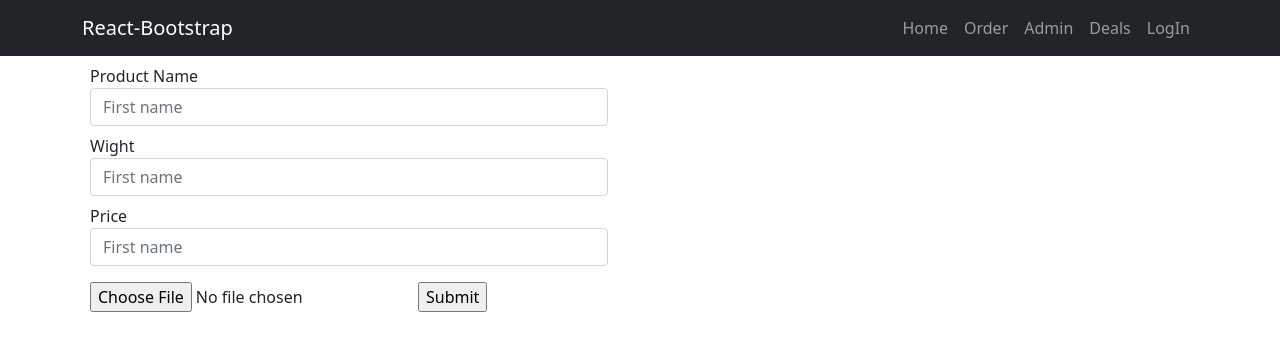
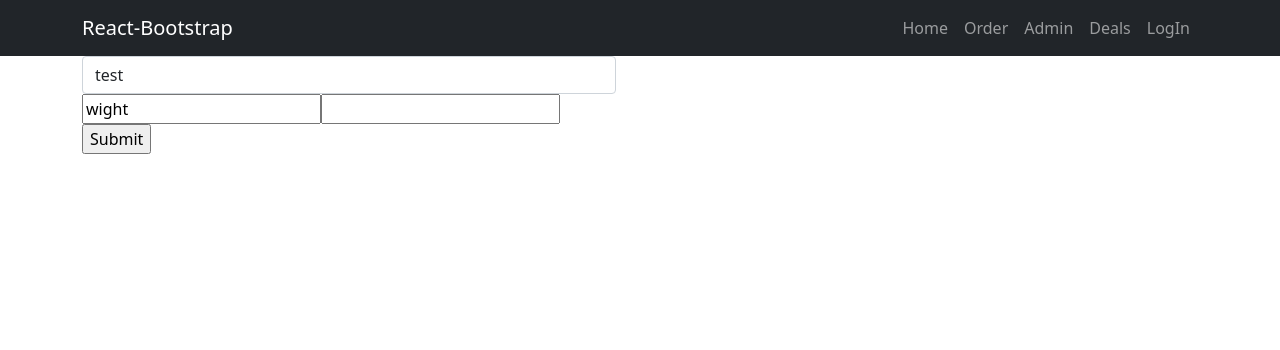
Before and after one commit to AbidurRahman24/Super-Shop, a React (Create React App) app: page /order in a window 1280 px wide. Shown: the top 350 px of the page. Built offline with nearby package versions, Linux system fonts and the light colour scheme.

Commit message:
some error show

```diff
--- a/src/App.js
+++ b/src/App.js
@@ -33,9 +33,9 @@ function App() {
             <Route path='/login'>
               <Login></Login>
             </Route>
-            <PrivateRoute path="/product/:id">
+            <Route path="/product/:id">
               <Checkout></Checkout>
-            </PrivateRoute>
+            </Route>
             <Route path='/order'>
               <Order></Order>
             </Route>
--- a/src/components/Card/Card.js
+++ b/src/components/Card/Card.js
@@ -2,7 +2,8 @@ import React from 'react';
 import './Card.css'
 
 const Card = (props) => {
-    const {id, name, email} = props.products
+
+    const {_id, name, wigth, price} = props.products
 
     return (
         <div>
@@ -11,15 +12,16 @@ const Card = (props) => {
                         <div class="card">
                             <ima class="card-img-top" src="..." alt="Card image cap" />
                             <div class="card-body">
+                                <p> {_id}</p>
                                 <h5 class="card-title">{name}</h5>
-                                <p class="card-text">{email}</p>
+                                <p class="card-text">{wigth}</p>
                             </div>
                             <div class="card-footer card-footer-gird">
                                 <div >
-                                    <p class="card-link">{id}</p>
+                                    <h3 class="card-link">$ {price}</h3>
                                 </div>
                                 <div>
-                                <button onClick={()=> props.handleClick(id)}>BUY NOW</button>
+                                <button onClick={()=> props.handleClick(_id)}>BUY NOW</button>
                                 </div>
                             </div>
                         </div>
--- a/src/components/Checkout/Checkout.js
+++ b/src/components/Checkout/Checkout.js
@@ -5,19 +5,20 @@ import { useParams } from 'react-router-dom';
 
 const Checkout = () => {
     const {id} = useParams()
+    console.log(id);
     const [checkout, setCheckout] = useState({})
-    console.log(checkout);
     useEffect(()=>{
-        const url =`https://jsonplaceholder.typicode.com/users/${id}`
-        fetch(url)
+        fetch('http://localhost:5000/product/'+ id)
         .then(res => res.json())
-        .then(data => setCheckout(data))
+        .then(data => {
+            console.log(data);
+            setCheckout(data)
+        })
     },[id])
     return (
         <div>
-            <h2>This is checkout from:{id}</h2>
+            <h2>This is checkout from: {id}</h2>
             <h1>Name:{checkout.name}</h1>
-            <h1>UserName:{checkout.username}</h1>
         </div>
     );
 };
--- a/src/components/Home/Home.js
+++ b/src/components/Home/Home.js
@@ -12,12 +12,13 @@ const Home = () => {
     const handleClick = (id) => {
         const url = `product/${id}`
         history.push(url)
-        console.log('clicked', id);
+        // console.log('clicked',id);
     }
     useEffect(() => {
-        fetch('https://jsonplaceholder.typicode.com/users')
+        fetch('http://localhost:5000/products')
             .then(res => res.json())
             .then(data => {
+                // console.log(data);
             setProducts(data)
             })
     }, [])
--- a/src/components/Order/Order.js
+++ b/src/components/Order/Order.js
@@ -6,27 +6,47 @@ const Order = () => {
     const [imageURL, setIMageURL] = useState({});
     const { register, handleSubmit, watch, formState: { errors } } = useForm();
 
-    const handleImageUpload = event => {
-        const imageData = new FormData();
-        imageData.set('key', 'b8c9f94a8eb71f0c8b6f984b4a623038');
-        imageData.append('image', event.target.files[0]);
+    // const handleImageUpload = event => {
+    //     const imageData = new FormData();
+    //     imageData.set('key', '04d43574beb63f8acb2043f8ac41cd03');
+    //     imageData.append('image', event.target.files[0]);
 
-        fetch(`https://api.imgbb.com/1/upload`, {
-         method: 'POST',
-         headers: {
-             'Content-type': 'application/json; charset=UTF-8',
-            },
-            body: JSON.stringify(imageData),
-        })
-            .then((res) => res.json())
-            .then((data) => console.log(data));
+    //     fetch(`https://api.imgbb.com/1/upload`, {
+    //      method: 'POST',
+    //         body: JSON.stringify(imageData),
+    //     })
+    //         .then((res) => res.json())
+    //         .then(data => {
+    //             console.log(data);
+    //             setIMageURL(data)
+    //         });
 
-              }
+    //           }
 
 
 
     const onSubmit = data => {
-        console.log(data);
+
+        const eventData = {
+            name: data.name,
+            wigth: data.wigth,
+            price: data.price
+        };
+        console.log(eventData);
+        fetch('http://localhost:5000/addProduct', {
+            method: 'POST', // or 'PUT'
+            headers: {
+                'Content-Type': 'application/json',
+            },
+            body: JSON.stringify(eventData),
+        })
+            .then(res => res.json())
+            .then(data => {
+                console.log('Success:', data);
+            })
+            .catch((error) => {
+                console.error('Error:', error);
+            });
     };
 
     return (
@@ -34,22 +54,12 @@ const Order = () => {
             <div className="container">
                 <div className="row w-50 ">
                     <form onSubmit={handleSubmit(onSubmit)}>
+                        <input defaultValue="test" className='form-control' {...register("name")} />
+                        <input defaultValue="wight" {...register("wigth")} />
+                        <input {...register("price", { required: true })} />
+                        {errors.price && <span>This field is required</span>}
 
-                        <div className='m-2'>
-                            <label for="inputEmail4">Product Name</label>
-                            <input type="text" class="form-control" placeholder="First name" />
-                        </div>
-                        <div className='m-2'>
-                            <label for="inputEmail4">Wight</label>
-                            <input type="text" class="form-control" placeholder="First name" />
-                        </div>
-                        <div className='m-2'>
-                            <label for="inputEmail4">Price</label>
-                            <input type="text" class="form-control" placeholder="First name" />
-                        </div>
-                        <input className='m-2' type='file' onChange={handleImageUpload}  />
-
-                        <input className='m-2' type="submit" />
+                        <input type="submit" />
                     </form>
                 </div>
             </div>
```
